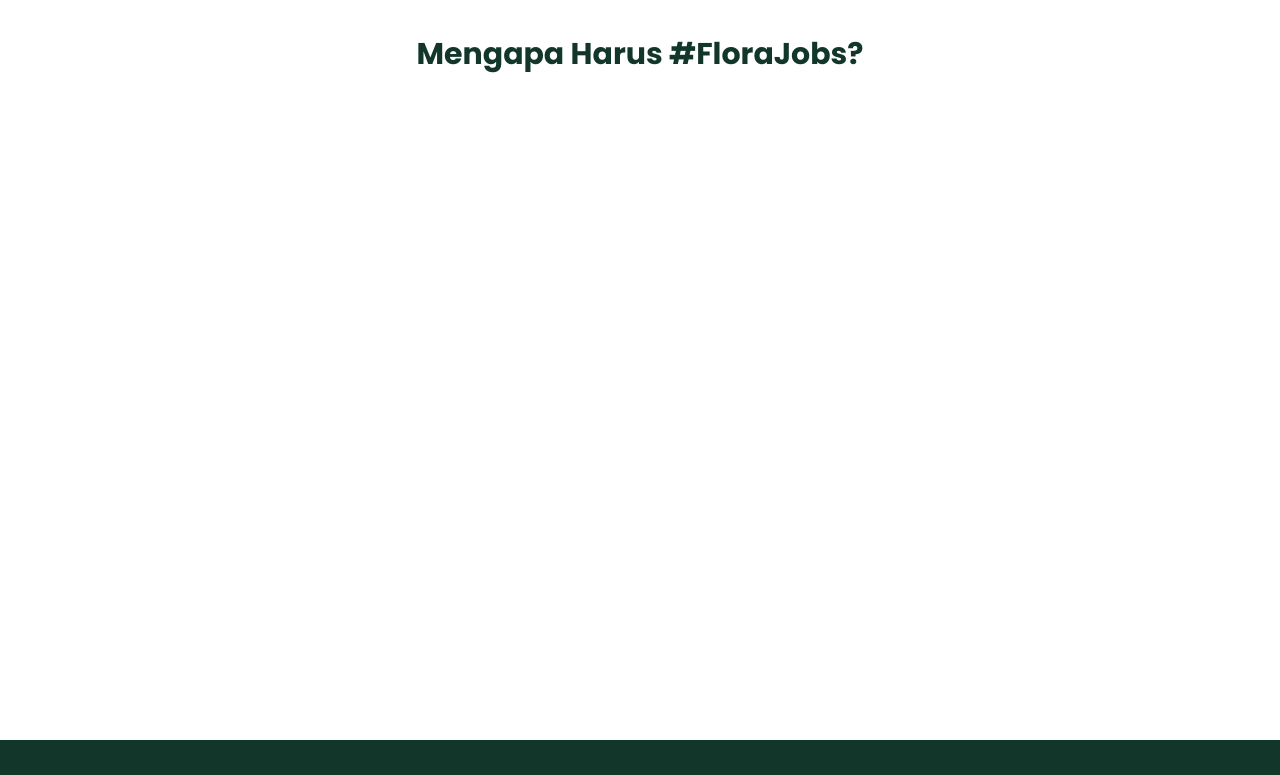
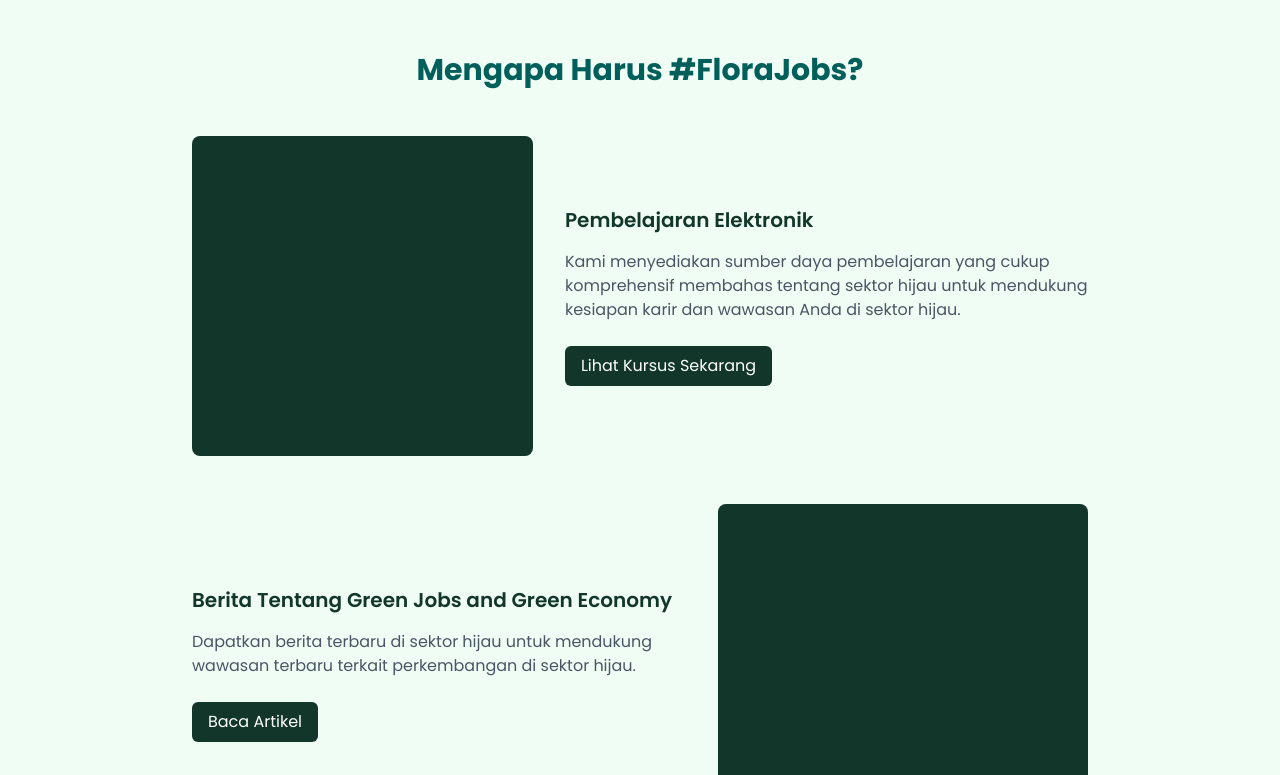
Before and after one commit to AmirHamzah-1Fz/flora-surge, a React (Vite) app: page / in a window 1280 px wide. Shown: the part 1660-2435 px from the top of the page. Built offline with nearby package versions, Linux system fonts and the light colour scheme.

Commit message:
filnalizing profile

```diff
--- a/src/components/home/Profile.tsx
+++ b/src/components/home/Profile.tsx
@@ -1,13 +1,43 @@
-function Profile() {
-  return (
-    <section id="profile" className="bg-light h-screen w-full">
-      <div className="container mx-auto h-auto w-full px-[4%] lg:max-w-5xl xl:max-w-6xl">
-        <div className="w-full pt-24">
-          <h1 className="text-primary mb-6 w-full text-center text-3xl font-bold">Mengapa Harus #FloraJobs?</h1>
+  import React from "react";
+
+  const ProfileSection: React.FC = () => {
+    return (
+      <section className="text-center my-16 py-12">
+        <h2 className="text-3xl font-bold text-teal-800 mb-12">Mengapa Harus #FloraJobs?</h2>
+
+        <div className="grid grid-cols-1 gap-12 items-center justify-center max-w-4xl mx-auto">
+          {/* Card Pembelajaran Elektronik */}
+          <div className="flex flex-col items-center md:flex-row">
+            <div className="w-230 h-80 bg-primary rounded-lg"></div>
+            <div className="mt-6 md:mt-0 md:ml-8 text-left">
+              <h3 className="text-xl font-semibold text-primary">Pembelajaran Elektronik</h3>
+              <p className="text-gray-600 mt-4">
+                Kami menyediakan sumber daya pembelajaran yang cukup komprehensif membahas
+                tentang sektor hijau untuk mendukung kesiapan karir dan wawasan Anda di sektor hijau.
+              </p>
+              <button className="mt-6 py-2 px-4 bg-primary text-white rounded-md hover:bg-teal-700 transition">
+                Lihat Kursus Sekarang
+              </button>
+            </div>
+          </div>
+
+          {/* Card Berita Tentang Green Jobs */}
+          <div className="flex flex-col items-center md:flex-row-reverse">
+            <div className="w-170 h-80 bg-primary rounded-lg"></div>
+            <div className="mt-6 md:mt-0 md:mr-8 text-left">
+              <h3 className="text-xl font-semibold text-primary">Berita Tentang Green Jobs and Green Economy</h3>
+              <p className="text-gray-600 mt-4">
+                Dapatkan berita terbaru di sektor hijau untuk mendukung wawasan terbaru terkait
+                perkembangan di sektor hijau.
+              </p>
+              <button className="mt-6 py-2 px-4 bg-primary text-white rounded-md hover:bg-teal-700 transition">
+                Baca Artikel
+              </button>
+            </div>
+          </div>
         </div>
-      </div>
-    </section>
-  );
-}
+      </section>
+    );
+  };
 
-export default Profile;
+  export default ProfileSection;
```
Also changed, not shown: 1 other file (tests, documents, lock files or other folders).
